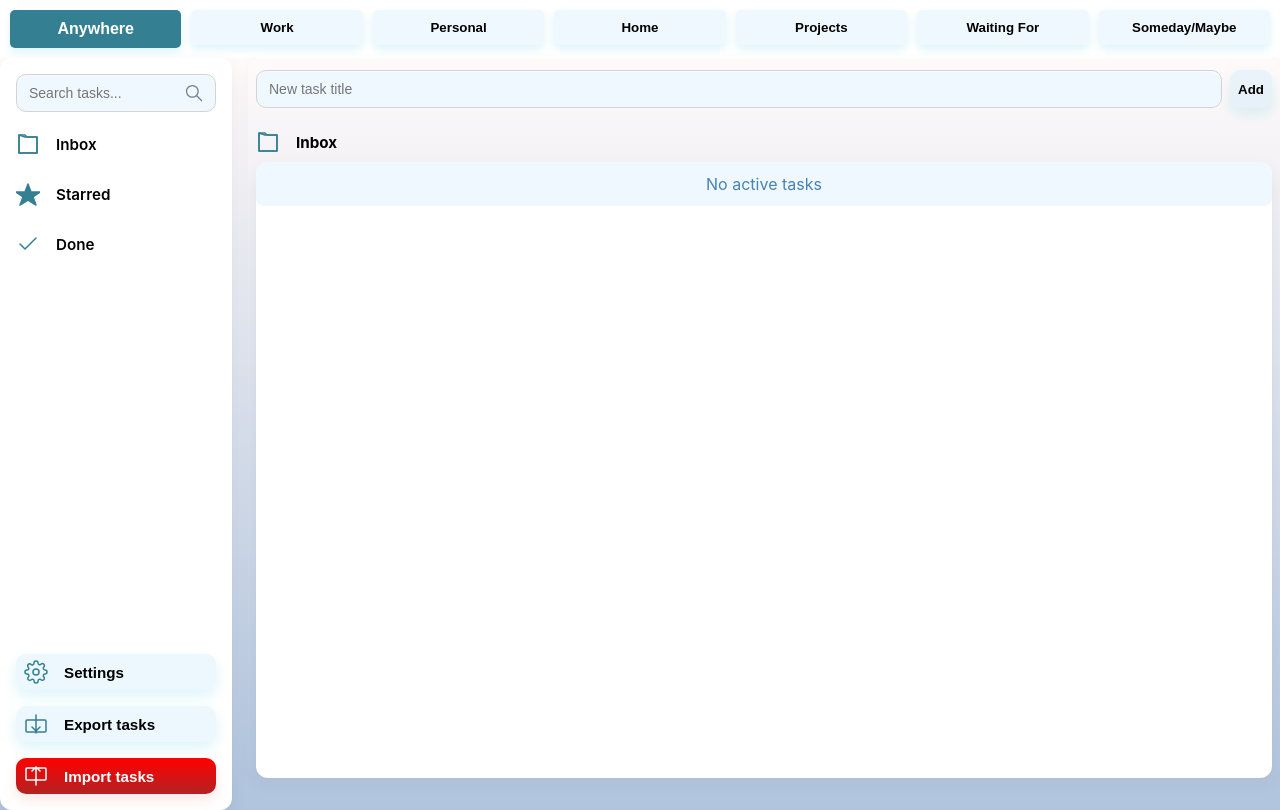
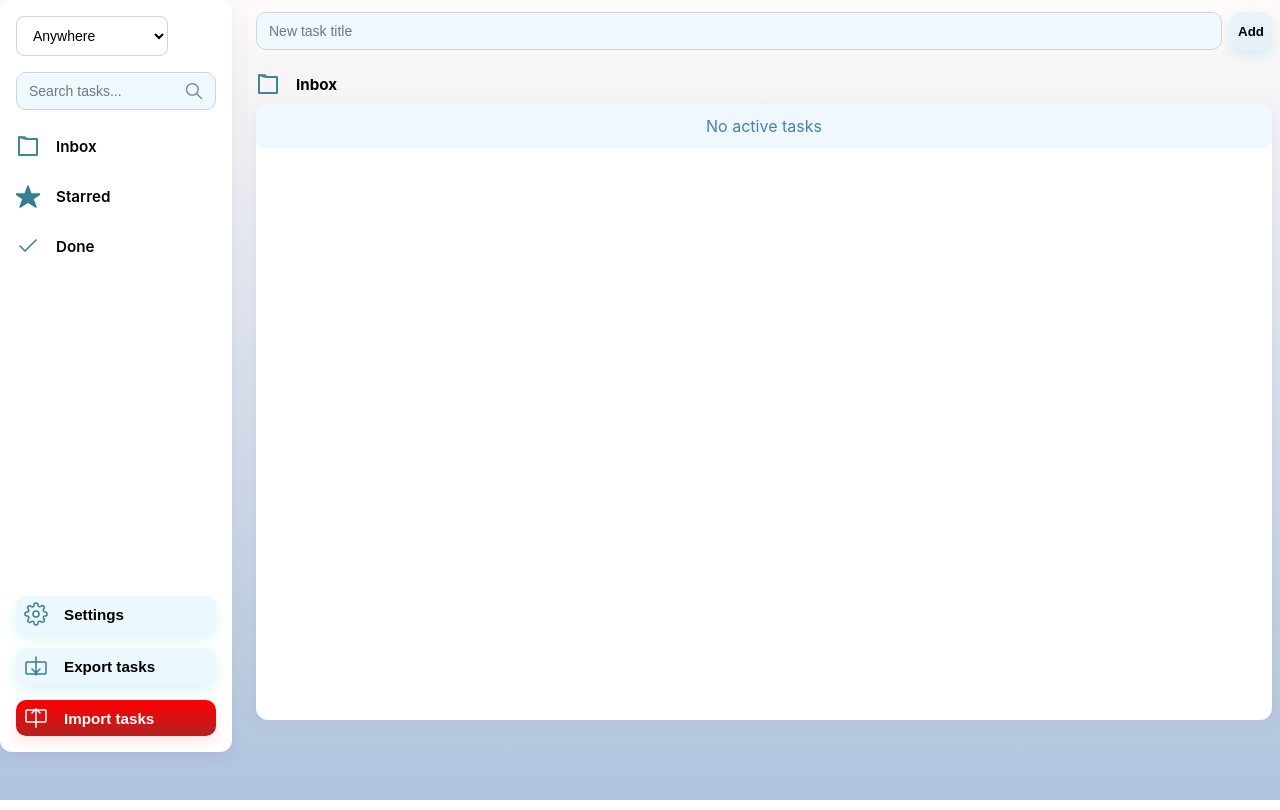
Before and after one commit to abyr/loca-list, a React (Create React App) app: page / in a window 1280 px wide. Built offline with nearby package versions, Linux system fonts and the light colour scheme.

Commit message:
move context selector to sidebar

```diff
--- a/src/components/SettingsPopup.tsx
+++ b/src/components/SettingsPopup.tsx
@@ -80,6 +80,7 @@ const SettingsPopup: React.FC<SettingsPopupProps> = ({ isOpen, onClose, onSave }
                   {setting.type === 'select' && setting.options && (
                     <select
                       value={String(setting.value)}
+                      aria-label="Select theme"
                       onChange={(e) => {
                         const newVal = e.target.value;
                         setLocalSettings(prev => prev.map(s => s.key === setting.key ? { ...s, value: newVal } : s));
--- a/src/components/Sidebar.css
+++ b/src/components/Sidebar.css
@@ -58,10 +58,14 @@
 }
 
 .sidebar-header {
+  display: flex;
+  gap: 1rem;
+  flex-direction: column;
+
   font-size: 20px;
   font-weight: 700;
   color: var(--color-heading);
-  margin-bottom: 12px;
+  margin-bottom: 1rem;
 }
 
 .sidebar-body {
--- a/src/components/Sidebar.tsx
+++ b/src/components/Sidebar.tsx
@@ -14,12 +14,15 @@ import ImportIcon from './icons/ImportIcon';
 import SettingsIcon from './icons/SettingsIcon';
 import PlayIcon from './icons/PlayIcon';
 import './Sidebar.css';
+import contexts from "../models/Contexts";
 
 interface SidebarProps {
   tasks: Task[];
   activeTasks: Task[];
   completedTasks: Task[];
   starredTasks: Task[];
+  selectedContext: string;
+  onContextChange: (context: string) => void;
   searchTerm: string;
   onSearchChange: (term: string) => void;
   selectedBox: 'inbox' | 'starred' | 'done' | 'started' | null;
@@ -36,6 +39,8 @@ const Sidebar: React.FC<SidebarProps> = ({
   activeTasks,
   completedTasks,
   starredTasks,
+  selectedContext,
+  onContextChange,
   searchTerm,
   onSearchChange,
   selectedBox,
@@ -167,10 +172,30 @@ const Sidebar: React.FC<SidebarProps> = ({
     onToggleSidebar();
   }
 
+  const handleContextChange = (context: string) => {
+    onContextChange(context);
+  };
+
   return (
     <div className="sidebar" onClick={(e) => e.stopPropagation()}>
 
       <div className="sidebar-header">
+
+        <div className='mobile-context-dropdown'>
+          <select
+              id="select-context"
+              value={selectedContext}
+              onChange={(e) => handleContextChange(e.target.value)}
+              aria-label='Select context'
+          >
+            {contexts.map((ctx) => (
+                <option key={ctx.id} value={ctx.id}>
+                  {ctx.name}
+                </option>
+            ))}
+          </select>
+        </div>
+
         <div className="search-block">
           <input
             id="search-tasks-input"
--- a/src/components/TaskManager.tsx
+++ b/src/components/TaskManager.tsx
@@ -1,6 +1,5 @@
 import React, { useEffect, useState, useCallback } from 'react';
 import { Task } from '../models/Task';
-import contexts from '../models/Contexts';
 import { useTaskDB } from '../hooks/useTaskDB';
 import { useTaskForm } from '../hooks/useTaskForm';
 import { useTaskFilter } from '../hooks/useTaskFilter';
@@ -12,7 +11,6 @@ import TaskDetails from './TaskDetails';
 import CompletedTasksSection from './CompletedTasksSection';
 import AddTask from './AddTask';
 import MenuIcon from './icons/MenuIcon';
-import ContextTabs from './ContextTabs';
 import './TaskManager.css';
 
 const TaskManager: React.FC = () => {
@@ -255,13 +253,6 @@ const TaskManager: React.FC = () => {
 
   return (
     <div className='tm-container'>
-      {!isMobileLayout && (
-        <ContextTabs
-          selectedContext={selectedContext}
-          setSelectedContext={handleContextChange}
-        />
-      )}
-
       <div className={`tm-content ${sidebarOpen ? 'sidebar-open' : ''} ${isMobileLayout ? 'phone' : 'desktop'
         }`}
         onClick={() => setSidebarOpen(false)}
@@ -271,6 +262,8 @@ const TaskManager: React.FC = () => {
           activeTasks={activeTasks}
           completedTasks={completedTasks}
           starredTasks={starredTasks}
+          selectedContext={selectedContext}
+          onContextChange={handleContextChange}
           searchTerm={searchTerm}
           onSearchChange={setSearchTerm}
           selectedBox={selectedBox}
@@ -287,36 +280,21 @@ const TaskManager: React.FC = () => {
           <div className="columns">
             <aside className={`col left ${(selectedTask && isMobileLayout) ? 'hidden' : ''}`}>
               <div className="left-navigation-bar">
+              </div>
+
+              <div className="left-header">
 
                 {isMobileLayout && (
-                  <span className='icon-trigger'
-                    onClick={(e) => { e.stopPropagation(); toggleSidebar(e); }}
-                    onKeyDown={(e) => onToggleKeyDown(e, toggleSidebar)}>
+                    <span className='icon-trigger'
+                          onClick={(e) => { e.stopPropagation(); toggleSidebar(e); }}
+                          onKeyDown={(e) => onToggleKeyDown(e, toggleSidebar)}>
                     <MenuIcon
-                      title=""
-                      ariaLabel="Toggle Sidebar"
+                        title=""
+                        ariaLabel="Toggle Sidebar"
                     />
                   </span>
                 )}
 
-                {isMobileLayout && (
-                  <div className='mobile-context-dropdown'>
-                    <select
-                      value={selectedContext}
-                      onChange={(e) => handleContextChange(e.target.value)}
-                      aria-label='Select context'
-                    >
-                      {contexts.map((ctx) => (
-                        <option key={ctx.id} value={ctx.id}>
-                          {ctx.name}
-                        </option>
-                      ))}
-                    </select>
-                  </div>
-                )}
-              </div>
-
-              <div className="left-header">
                 <AddTask
                   title={newTitle}
                   setTitle={setNewTitle}
```
